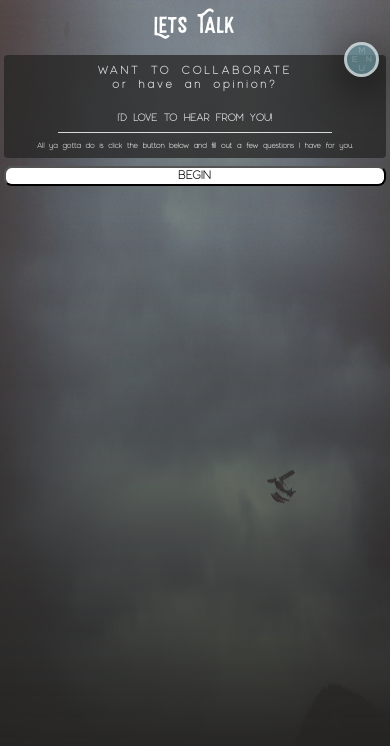
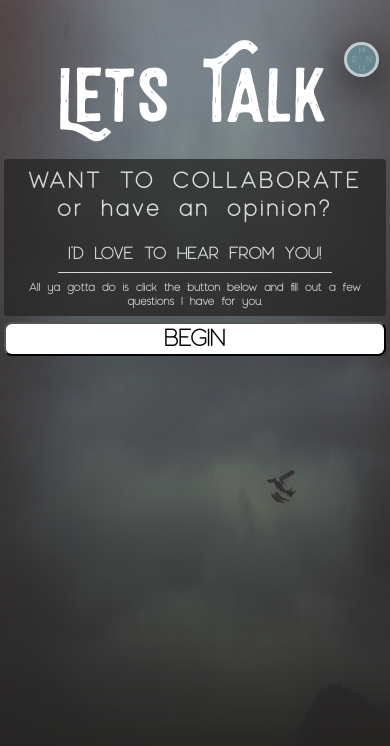
Before and after one commit to 68thandMaine/portfolio, a React (Create React App) app: page /contact in a window 390 px wide. Shown: the top 746 px of the page. Built offline with nearby package versions, Linux system fonts and the light colour scheme; no server answers.

Commit message:
update media queries for the contact page

```diff
--- a/src/styles/media-queries.css
+++ b/src/styles/media-queries.css
@@ -269,8 +269,6 @@
     font-weight: bold;
     animation: none;
   }
-
-
   .item-header {
     display: flex;
     flex-flow: column nowrap;
@@ -291,4 +289,45 @@
   .item-footer {
     height: auto;
   }
+
+
+  /* Contact view media queries */
+  .contact-wrapper {
+    margin-top: 5vh;
+  }
+  .pageHeaderWrapper h1 {
+    font-size: 20vw;
+    line-height: 12vh
+  }
+  .introGroup h3{
+    font-size: 6vw;
+  }
+  .introGroup h4 {
+    font-size: 4.5vw;
+  }
+  .formIntro h6 {
+    font-size: 3vw;
+  }
+  .formAdvance {
+    font-size: 6vw;
+  }
+  .contactFormLabel {
+    font-size: 6vw;
+    font-weight: bold;
+  }
+  .formInput input, .formInput textarea{
+    font-size: 6vw;
+  }
+  .formNavigationButtons {
+    margin-top: 4vh;
+    display: flex;
+    flex-flow: column nowrap;
+    align-items: center;
+  }
+  .advance, .goBack {
+    font-size: 6vw;
+    margin: 1vw 0 1vw 0;
+    animation: none;
+  }
+
 }
```
